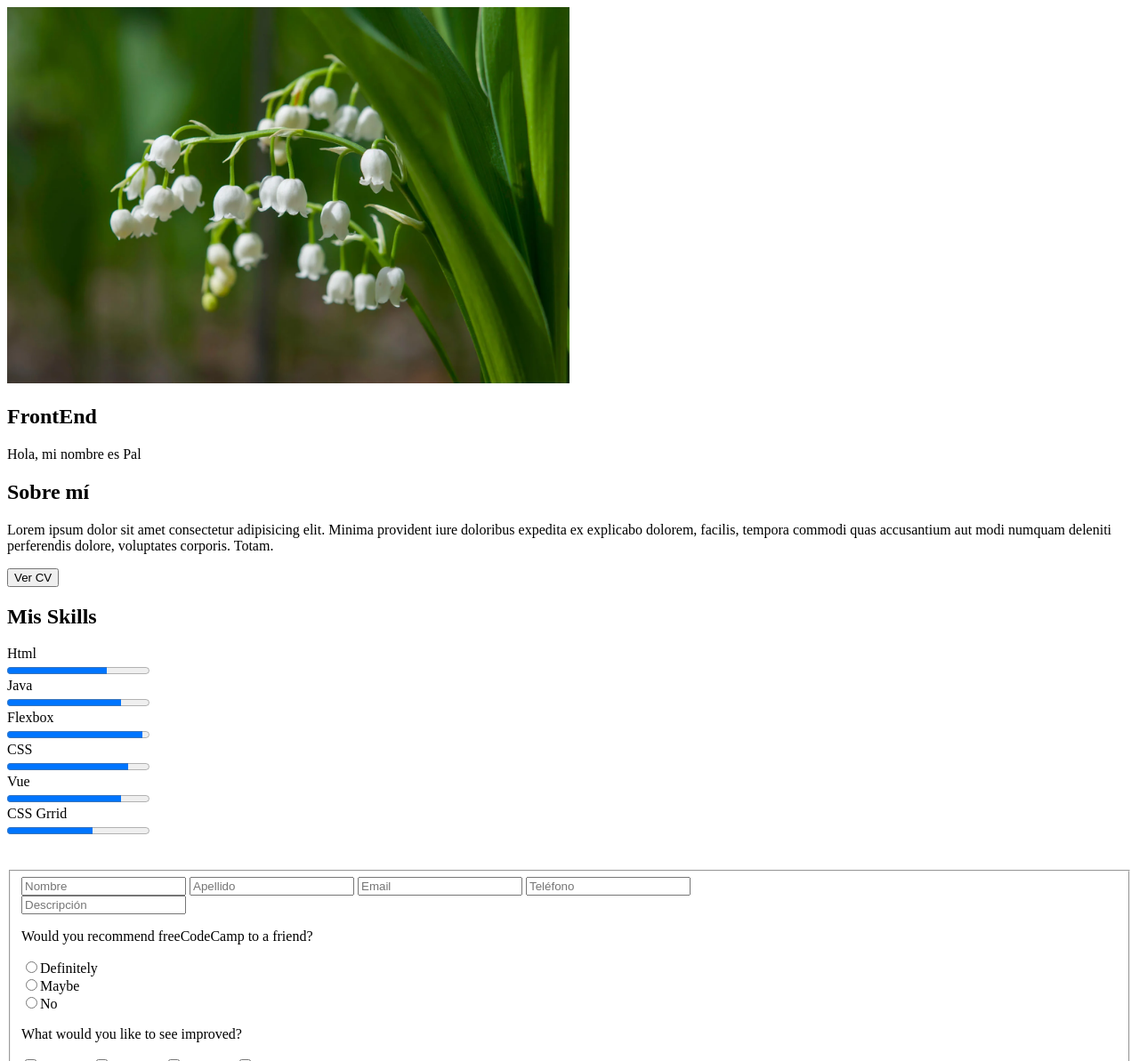
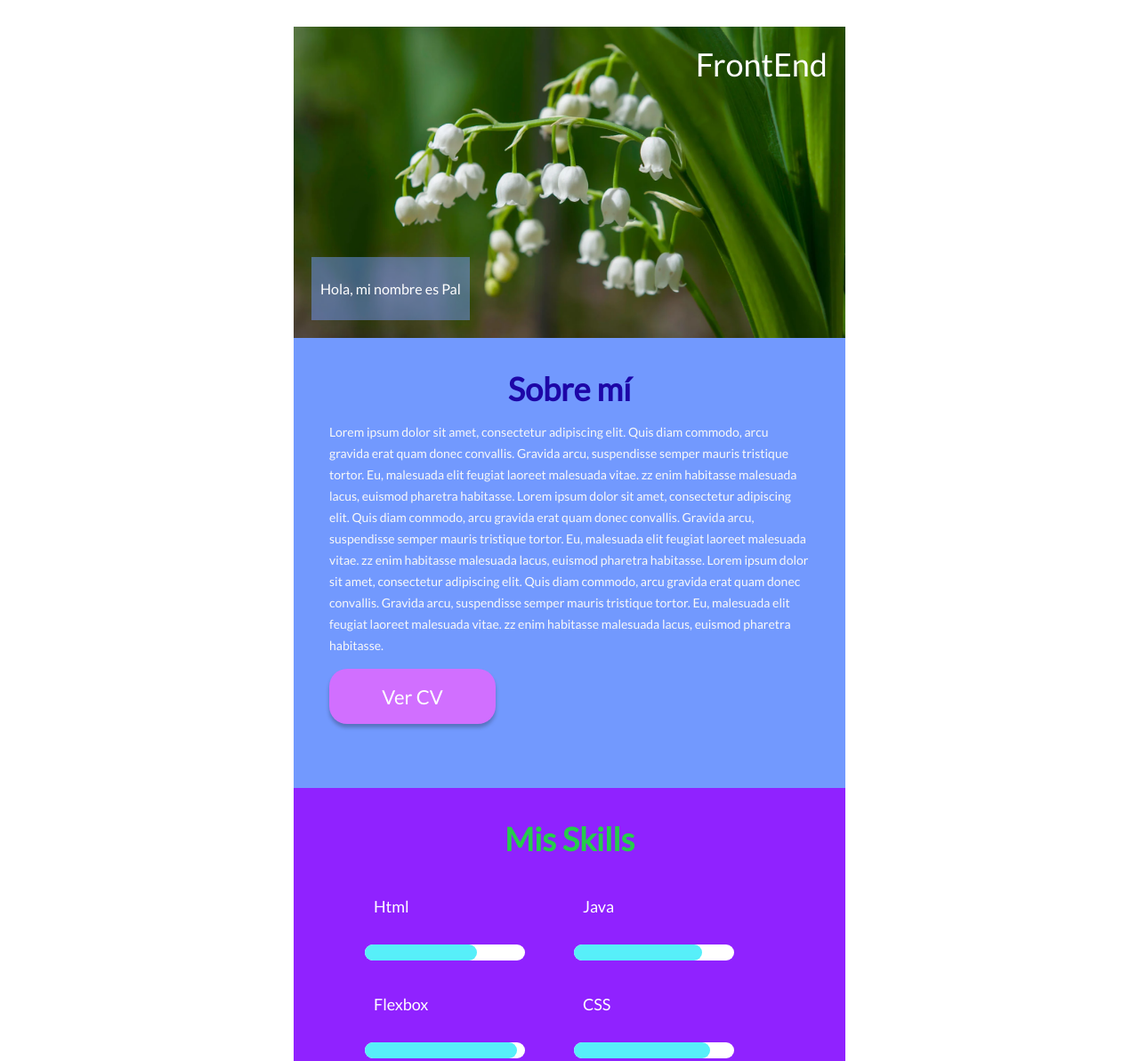
Before and after one commit to Paloma-Izq/Hackatones, a plain HTML site: page hackaton2/index.html in a window 1280 px wide. Shown: the top 1193 px of the page at 89% size. Drawn offline with Linux system fonts and the light colour scheme.

Commit message:
mid changes

```diff
--- a/hackaton2/index.html
+++ b/hackaton2/index.html
@@ -5,62 +5,66 @@
     <meta name="viewport" content="width=device-width, initial-scale=1.0">
     <title>Document</title>
     <link rel="stylesheet" href="styles.css">
+    <link href='https://fonts.googleapis.com/css?family=Lato' rel='stylesheet'>
 </head>
 <body>
     <!-- Bloque 1: Hero -->
-    <section>
-        <img style="width: 50%; height: 50%" src="img/Header.png" />
-        <h1>FrontEnd</h1>
-        <p>Hola, mi nombre es Pal</p>
+    <section class="banner">
+        <div class="front-title">FrontEnd</div>
+        <div class="under-title"><p>Hola, mi nombre es Pal</p></div>
     </section>
 
     <!-- Bloque 2: Sobre Mí -->
-    <section>
-        <h2>Sobre mí</h2>
-            <p>Lorem ipsum dolor sit amet consectetur adipisicing elit. Minima provident iure doloribus expedita ex explicabo dolorem, facilis, tempora commodi quas accusantium aut modi numquam deleniti perferendis dolore, voluptates corporis. Totam.</p>
-            <button>Ver CV</button>
-        </section>
+    <section class="sobremi">
+        <h2 style="color:#1D06A7">Sobre mí</h2>
+        <p>Lorem ipsum dolor sit amet, consectetur adipiscing elit. Quis diam commodo, arcu gravida erat quam donec convallis. Gravida arcu, suspendisse semper mauris tristique tortor. Eu, malesuada elit feugiat laoreet malesuada vitae. zz enim habitasse malesuada lacus, euismod pharetra habitasse. Lorem ipsum dolor sit amet, consectetur adipiscing elit. Quis diam commodo, arcu gravida erat quam donec convallis. Gravida arcu, suspendisse semper mauris tristique tortor. Eu, malesuada elit feugiat laoreet malesuada vitae. zz enim habitasse malesuada lacus, euismod pharetra habitasse. Lorem ipsum dolor sit amet, consectetur adipiscing elit. Quis diam commodo, arcu gravida erat quam donec convallis. Gravida arcu, suspendisse semper mauris tristique tortor. Eu, malesuada elit feugiat laoreet malesuada vitae. zz enim habitasse malesuada lacus, euismod pharetra habitasse.</p>
+        <p><button class="botoncv">Ver CV</button></p>
+        <br/>
+        <br/>
+    </section>
 
     <!-- Bloque 3: Mis Skills -->
-    <section>
-        <h2>Mis Skills</h2>
+    <section class="misskills">
+        <h2 style="color: #26CC4B;">Mis Skills</h2>
         <div class="wrapper-skills">
             <!-- Elemento 1 -->
-            <section>
-                <div>Html</div>
+            <div class="grid-item">
+                <p>Html</p>
                 <progress id="html" max="100" value="70"></progress>
-            </section>
+            </div>
 
             <!-- Elemento 2 -->
-            <section>
-                <div>Java</div>
+            <div class="grid-item">
+                <p>Java</p>
                 <progress id="html" max="100" value="80"></progress>
-            </section>
+            </div>
 
             <!-- Elemento 3 -->
-            <section>
-                <div>Flexbox</div>
+            <div class="grid-item">
+                <p>Flexbox</p>
                 <progress id="html" max="100" value="95"></progress>
-            </section>
+            </div>
 
             <!-- Elemento 4 -->
-            <section>
-                <div>CSS</div>
+            <div class="grid-item">
+                <p>CSS</p>
                 <progress id="html" max="100" value="85"></progress>
-            </section>
+            </div>
 
             <!-- Elemento 5 -->
-            <section>
-                <div>Vue</div>
+            <div class="grid-item">
+                <p>Vue</p>
                 <progress id="html" max="100" value="80"></progress>
-            </section>
+            </div>
 
             <!-- Elemento 6 -->
-            <section>
-                <div>CSS Grrid</div>
+            <div class="grid-item">
+                <p>CSS Grrid</p>
                 <progress id="html" max="100" value="60"></progress>
-            </section>
+            </div>
         </div>
+        <br/>
+        <br/>
     </section>
 
     <!-- Bloque 4: Portafolio -->
--- a/hackaton2/styles.css
+++ b/hackaton2/styles.css
@@ -0,0 +1,111 @@
+@media (min-width:700px){
+
+  }
+
+* {
+    box-sizing: border-box;
+  }
+
+body {
+    margin: 0 300px;
+    padding: 30px;
+    font-family: "Lato", sans-serif;
+    color: #F8F8F8;
+}
+
+h2 {
+    text-align: center;
+    font-weight: 700;
+    font-size: 36px;
+    margin: 15px;
+}
+
+.banner {
+    background-image: url(img/Header.png);
+    background-position: center;
+    background-size: cover;
+    height: 350px;
+    position: relative;
+}
+
+.front-title {
+    position: absolute;
+    top: 20px;
+    right: 0;
+    color: white;
+    font-size: 36px;
+    margin-right: 20px;
+}
+
+.under-title {
+    position: absolute;
+    bottom: 20px;
+    left: 0;
+    background-color: #729afe7c;
+    padding: 10px;
+    color: white;
+    margin-left: 20px;
+}
+
+.sobremi {
+    background-color: #7299FE;
+    padding: 20px;
+}
+
+.sobremi p {
+    padding: 0 20px;
+    line-height: 24px;
+    font-size: 14px;
+}
+
+.botoncv {
+    border-radius: 20px;
+    border-color: transparent;
+    background: #D16FFF;
+    box-shadow: 0px 4px 4px 0px rgba(0, 0, 0, 0.25);
+    width: 187px;
+    height: 62px;
+    flex-shrink: 0;
+    color: #FFF;
+    font-family: Lato;
+    font-size: 22px;
+    font-style: normal;
+    font-weight: 400;
+    line-height: normal;
+}
+
+.misskills {
+    background-color: #9022FF;;
+    padding: 20px;
+    color: #FFF;
+    font-family: Lato;
+    font-size: 18px;
+    font-style: normal;
+    font-weight: 400;
+    line-height: normal;
+}
+
+progress {
+    appearance: none;
+  }
+
+  progress::-webkit-progress-bar {
+    border-radius: 10em;
+    background: #fff;
+  }
+
+  progress::-webkit-progress-value {
+    border-radius: 10em;
+    background: #57EFF9;
+  }
+
+  .wrapper-skills {
+    padding: 0 60px;
+    display: grid;
+    grid-template-columns: 1fr 1fr;
+    gap: 10px;
+  }
+
+  .wrapper-skills p {
+    padding: 10px;
+  }
```
